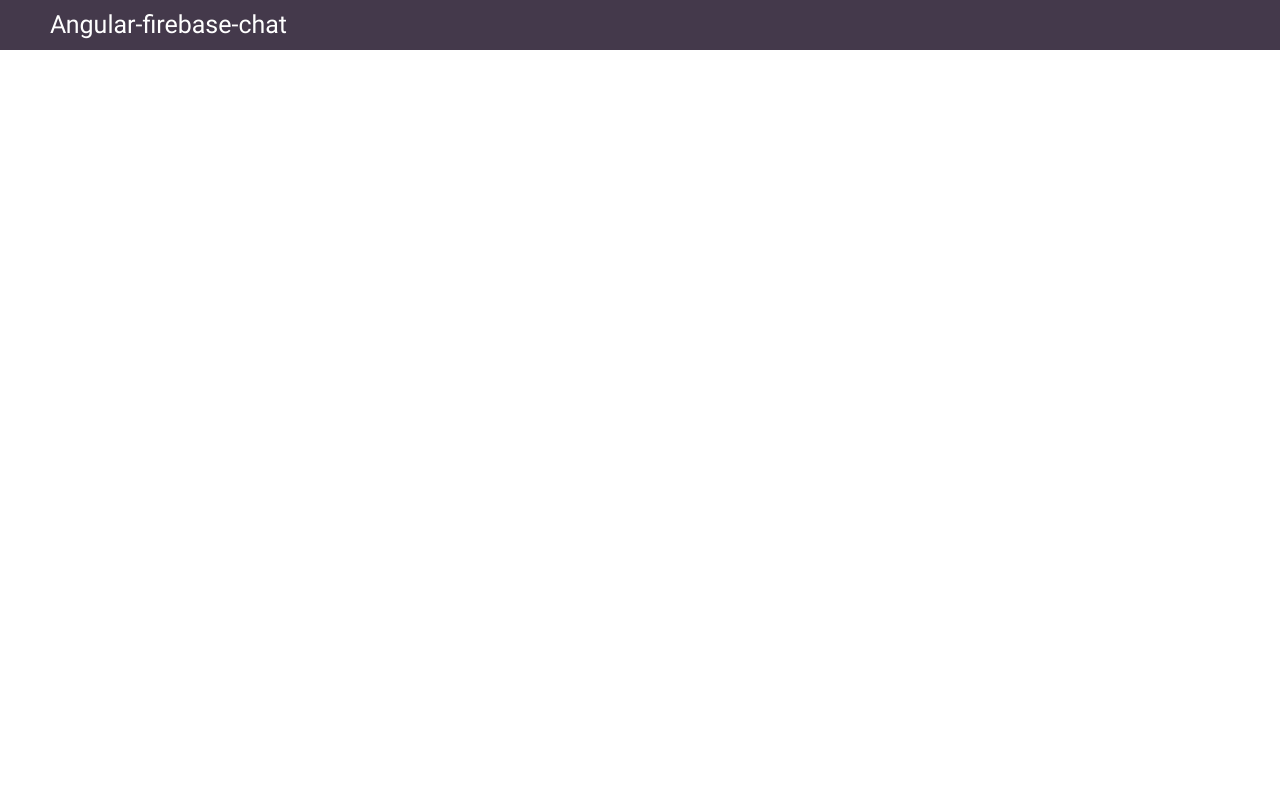
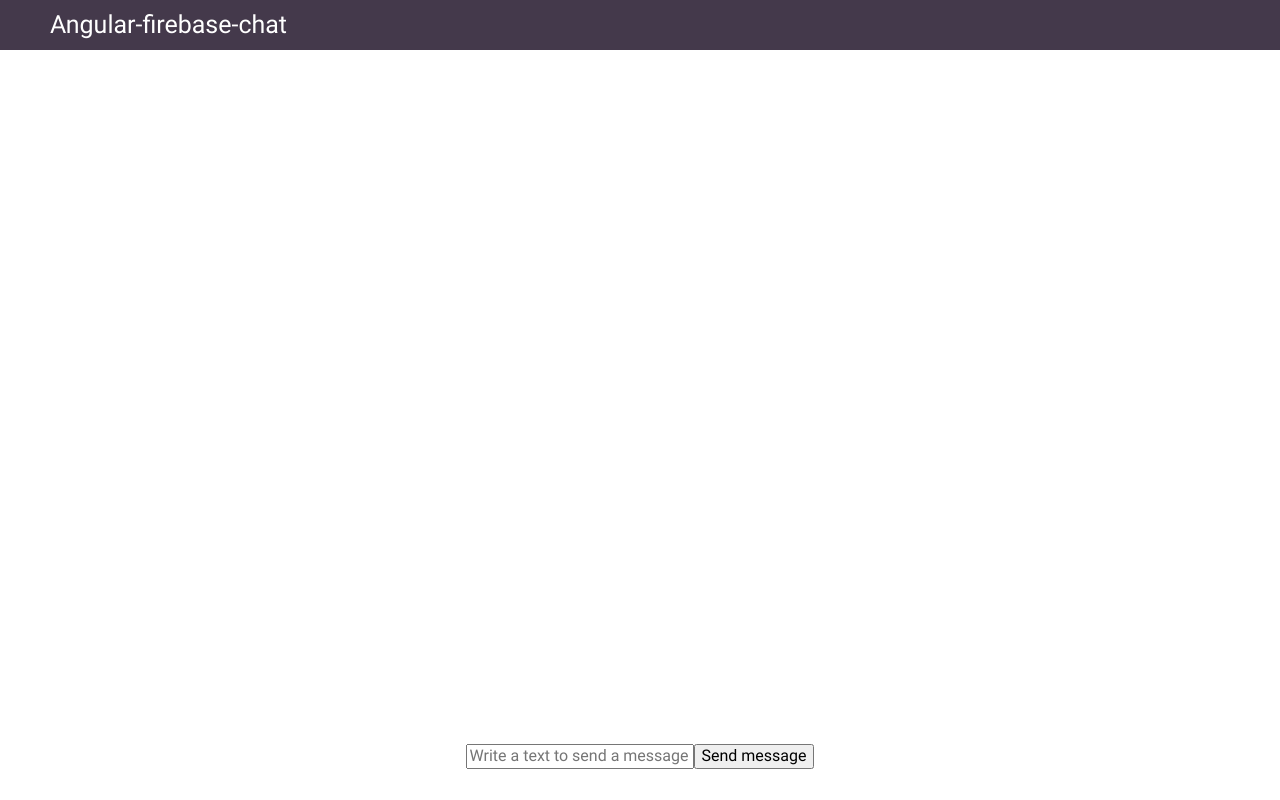
Before and after one commit to chakapega/angular-firebase-chat, an Angular app: page / in a window 1280 px wide. Built offline with nearby package versions, Linux system fonts and the light colour scheme.

Commit message:
feat: message-box, message-send-form added

```diff
--- a/src/app/app.component.html
+++ b/src/app/app.component.html
@@ -1,3 +1,7 @@
 <header class="header">
   <span class="app-title">Angular-firebase-chat</span>
 </header>
+<main class="main">
+  <app-message-box></app-message-box>
+  <app-message-sending-form></app-message-sending-form>
+</main>
--- a/src/app/app.component.scss
+++ b/src/app/app.component.scss
@@ -11,3 +11,11 @@
     margin-left: 50px;
   }
 }
+.main {
+  display: flex;
+  flex-direction: column;
+  justify-content: space-around;
+  align-items: center;
+  width: 100%;
+  height: calc(100% - 50px);
+}
--- a/src/app/app.module.ts
+++ b/src/app/app.module.ts
@@ -2,10 +2,14 @@ import { BrowserModule } from '@angular/platform-browser';
 import { NgModule } from '@angular/core';
 
 import { AppComponent } from './app.component';
+import { MessageSendingFormComponent } from './message-sending-form/message-sending-form.component';
+import { MessageBoxComponent } from './message-box/message-box.component';
 
 @NgModule({
   declarations: [
-    AppComponent
+    AppComponent,
+    MessageSendingFormComponent,
+    MessageBoxComponent
   ],
   imports: [
     BrowserModule
--- /dev/null
+++ b/src/app/message-box/message-box.component.html
@@ -0,0 +1,3 @@
+<div class="message-box">
+
+</div>
--- /dev/null
+++ b/src/app/message-box/message-box.component.scss
@@ -0,0 +1,4 @@
+.message-box {
+  width: 800px;
+  height: 600px;
+}
--- /dev/null
+++ b/src/app/message-box/message-box.component.ts
@@ -0,0 +1,15 @@
+import { Component, OnInit } from '@angular/core';
+
+@Component({
+  selector: 'app-message-box',
+  templateUrl: './message-box.component.html',
+  styleUrls: ['./message-box.component.scss']
+})
+export class MessageBoxComponent implements OnInit {
+
+  constructor() { }
+
+  ngOnInit() {
+  }
+
+}
--- /dev/null
+++ b/src/app/message-sending-form/message-sending-form.component.html
@@ -0,0 +1,4 @@
+<form action="" class="message-sending-form">
+  <input type="text" class="message-sending-input" placeholder="Write a text to send a message">
+  <button type="button" class="message-sending-button">Send message</button>
+</form>
--- /dev/null
+++ b/src/app/message-sending-form/message-sending-form.component.ts
@@ -0,0 +1,15 @@
+import { Component, OnInit } from '@angular/core';
+
+@Component({
+  selector: 'app-message-sending-form',
+  templateUrl: './message-sending-form.component.html',
+  styleUrls: ['./message-sending-form.component.scss']
+})
+export class MessageSendingFormComponent implements OnInit {
+
+  constructor() { }
+
+  ngOnInit() {
+  }
+
+}
--- a/src/styles.scss
+++ b/src/styles.scss
@@ -1,6 +1,12 @@
 @import "./assets/normalize/normalize.scss";
 @import "./assets/font/font.scss";
 
+html {
+  width: 100%;
+  height: 100%;
+}
 body {
+  width: 100%;
+  height: 100%;
   font-family: "Roboto", sans-serif;
 }
```
Also changed, not shown: src/app/message-sending-form/message-sending-form.component.scss (added).
